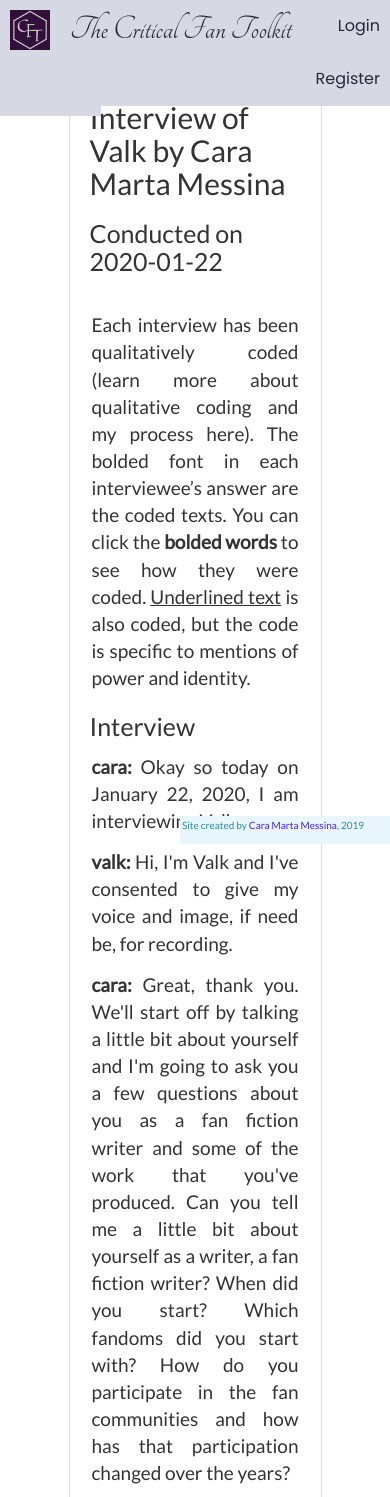
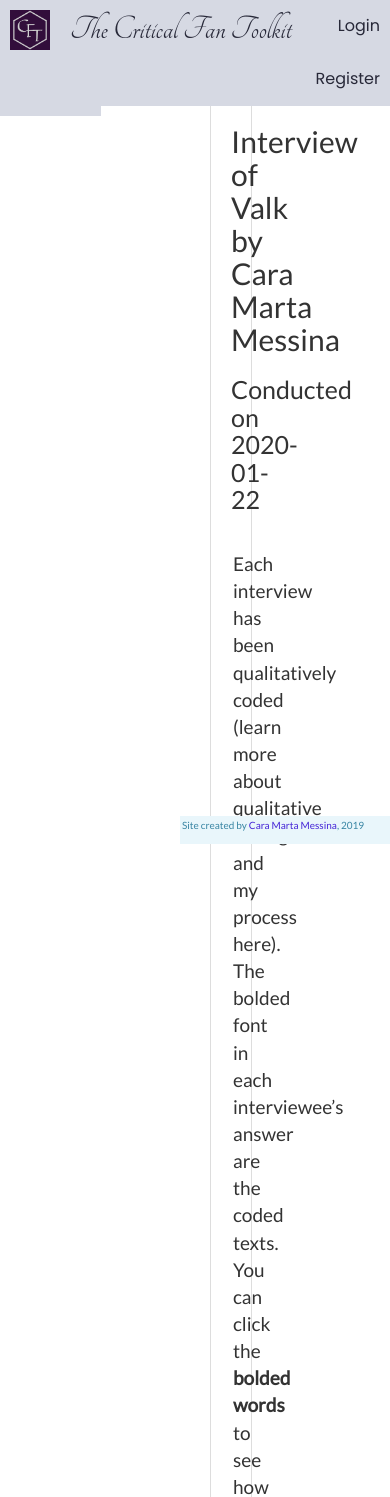
Before and after one commit to caramessina/cft-website-update, a Flask app: page /Interviews/valk in a window 390 px wide; the page is wider, and only the part inside the window is pictured. Shown: the top 1497 px of that part. Run offline with Flask 2, Linux system fonts and the light colour scheme; some libraries are stand-ins or nearby versions.

Commit message:
accepting it will look bad on mobile

```diff
--- a/CFT/static/css/main.css
+++ b/CFT/static/css/main.css
@@ -17,12 +17,20 @@ section{
   width: auto;
 }
 
-.main {
-  margin-right: 15%;
-  margin-left: 15%;
+main {
+  margin-right: 200px;
+  margin-left: 200px;
   font-size: 17px; /* Increased text to enable scrolling */
   padding: 70px 10px;
   font-family: 'Lato', sans-serif;
+}
+
+article{
+  padding: 10px 20px 40px 20px;
+  border: 1px solid #dddddd;
+  border-radius: 3px;
+  margin-bottom: 20px;
+  width: 100%;
 }
 
   h1 {
@@ -77,7 +85,7 @@ li{
   .sidebar a, .sidebutton {
     padding: 6px 8px 6px 16px;
     text-decoration: none;
-    font-size: 18px;
+    font-size: 15px;
     color: #272838;
     display: block;
     font-family: "Poppins";
@@ -96,7 +104,7 @@ li{
     outline: none;
     border: none;
     background: none;
-    font-size: 18px;
+    font-size: 15px;
     padding: 6px 8px 6px 16px;
     font-family: "Poppins";
     width: 100%;
@@ -105,7 +113,7 @@ li{
 
 
   .sidebar>button.closebtn {
-    margin-left: 200px;
+    margin-left: 160px;
     background: none;
     font-weight: bold;
     padding: 6px 6px 6px 6px;
@@ -327,14 +335,6 @@ font-size:10px
   position: relative;
   overflow: hidden;
 
-  }
-
-  main>article{
-    padding: 10px 20px 40px 20px;
-    border: 1px solid #dddddd;
-    border-radius: 3px;
-    margin-bottom: 20px;
-    width: 100%;
   }
 
 .carousel img{
--- a/CFT/templates/about.html
+++ b/CFT/templates/about.html
@@ -2,7 +2,6 @@
 
 {% block body %}
 
-<article>
   <section><h1>About the Critical Fan Toolkit (CFT)</h1>
     <p>How can fans invest in antiracist, anti-misogynistic, anti-ableist, and anti-heteronormativity in our everyday fan practices? Even when the texts we love have glaring misrepresentations or complete erasures of people from particular backgrounds, how can we engage and celebrate these texts while still being critical of them? This toolkit seeks to explore and provide guidelines for bettering our everyday practices to be more ethical, critical, and justice-centered fans.
 </p>
@@ -43,6 +42,6 @@
 </section>
 
 <p><strong>More to come soon!</strong></p>
-</article>
+
 
 {% endblock %}
--- a/CFT/templates/about_dissertation/framework.html
+++ b/CFT/templates/about_dissertation/framework.html
@@ -2,7 +2,6 @@
 
 {% block body %}
 
-<article>
 <h1>Dissertation Framework</h1>
 <p>Everyone is a fan of something, but I don’t need to tell you that. Fan communities can be found everywhere, from online forums, to conventions like ComicCon or RuPaul's DragCon, to the parking lot of a baseball game, to a concert hall. Fans have shaped our culture and how texts are consumed; they speak, and production companies and textual creators listen. Fan communities develop and implement particular practices, and often these practices shift depending on the context. This project explores particular practices in fanfiction–specifically fanfiction written about <cite>The Legend of Korra</cite> and <cite>Game of Thrones</cite>–that resist white supremacy, racism, misogyny, and ableism. In a sense, everyday fan practices can challenge normative, harmful narratives to instead celebrate all types of bodies, knowledge, and identities that are often ignored, erased, or have violence enacted upon in the texts we consume and how we choose to respond to these texts.</p>
 
@@ -33,7 +32,7 @@
 <li>How can critical fan pedagogies be made useable for instructors and fans alike?</li>
 </ul>
 <!-- <p>To read more about how these research questions are answered,visit the methods section (section not public yet). -->
-</article>
+
 
 
 {% endblock %}
--- a/CFT/templates/fandom_by_numbers/analysis.html
+++ b/CFT/templates/fandom_by_numbers/analysis.html
@@ -1,7 +1,6 @@
 {% extends 'layout.html' %}
 
 {% block body %}
-<article>
 <h1>Fandoms by Numbers</h1>
 <p>Both <em>The Legend of Korra</em> (TLoK) and <em>Game of Thrones</em> (GoT) fanfics follow different patterns across time. This page demonstrates how fans respond to different canonical events in the show through the use of the fanfics metadata. By tracing patterns across time and comparing these patterns to canonical content being aired at that time, I discuss the mainstream fan practices and how these practices may or may not reflect critical fan practices. These choices reveal how fans resist or embrace values represented in the original shows.</p>
 <p>By examining larger data trends in fanfiction, I encourage readers to begin thinking about why particular practices appeal to particular fandoms. For example, why do the GoT fanfics typically prioritize depicting female/male (F/M) romances, while TLoK fanfics more often use female/female (F/F)? One answer may be that these shows lend to these different types of romantic relationships. TLoK ends with Korra and Asami (both women characters) revealing their romantic feelings to the audience, while most GoT canonical romantic pairings are between men and women characters. Fans of these shows may be replicating the romantic values, from the types of romantic relationships represented to <em>how</em> those romantic relationships are represented, shown in the shows. </p>
@@ -34,6 +33,6 @@
 
 <p><strong>More to come soon!</strong></p>
 
-</article>
+
 
 {% endblock %}
--- a/CFT/templates/fandom_by_numbers/tlok.html
+++ b/CFT/templates/fandom_by_numbers/tlok.html
@@ -1,7 +1,6 @@
 {% extends 'layout.html' %}
 
 {% block body %}
-<article>
 <h2><cite>The Legend of Korra</cite> Fandom by Numbers Storyboard</h2>
 <!-- <a class="button" data-toggle="collapse" href="#TloKRelationships" role="button" aria-expanded="false" aria-controls="collapseExample">Romance & Relationships
     </a> -->
@@ -90,5 +89,5 @@
 </center>
 </div>-->
 
-</article>
+
 {% endblock %}
--- a/CFT/templates/interviews/aria-interview-transcription.html
+++ b/CFT/templates/interviews/aria-interview-transcription.html
@@ -1,7 +1,6 @@
   {% extends 'layout.html' %}
 
         {% block body %}
-        <article>
     <h1>Interview of Aria by Cara Marta Messina</h1><h2>Conducted on 2020-02-16</h2><br/><p>Each interview has been qualitatively coded (learn more about qualitative coding and my process here). The bolded font in each interviewee’s answer are the coded texts. You can click the <strong>bolded words</strong> to see how they were coded. <u>Underlined text</u> is also coded, but the code is specific to mentions of power and identity.</p><h2>Interview</h2>
 
         <p><strong>cara:</strong> So today on February 16, 2020, I am interviewing Aria.</p>
@@ -100,5 +99,5 @@
         <p><strong>aria:</strong> <span class="code"><span class="popup" onclick="myFunction(this, 'ar115')">And to be fair, omega and alpha as being there in the far right column. <span class="power-identity"><span class="popup" onclick="myFunction(this, 'ar116')">I don't really understand ABO [alpha, beta, omega] as in general, so I can't talk. They're not as inherently sexual. They definitely struck me as relatively sexual<span class="systems-of-power-popuptext" id="ar116">Systems of Power: other</span></span></span>, and that's not<span class="popuptext" id="ar115">Code: fan-politics, genre-other</span></span></span>... I guess Korra <span class="inaudible">[inaudible 01:05:06]</span>. But it's interesting there, that you see more discussion of sexuality in that column [inaudible 01:05:17].</p>
         <p><strong>cara:</strong> Mm-hmm (affirmative). Excellent, that's a really, really good observation. Thank you. All right, so those are all the questions I have. So I'm going to turn off the recording.</p>
 
-</article>
+
         {% endblock %}
--- a/CFT/templates/interviews/dialux-interview-transcription.html
+++ b/CFT/templates/interviews/dialux-interview-transcription.html
@@ -1,7 +1,6 @@
         {% extends 'layout.html' %}
 
         {% block body %}
-        <article>
     <h1>Interview of Dialux by Cara Marta Messina</h1><h2>Conducted on 2020-02-07</h2><br/>
     <p>Each interview has been qualitatively coded (learn more about qualitative coding and my process here). The bolded font in each interviewee’s answer are the coded texts. You can click the <strong>bolded words</strong> to see how they were coded. <u>Underlined text</u> is also coded, but the code is specific to mentions of power and identity.</p>
 
@@ -908,5 +907,5 @@
             for a second.</p>
         <p><strong>dialux:</strong> Okay.</p>
 
-</article>
+
         {% endblock %}
--- a/CFT/templates/interviews/gillywulf-interview-transcription.html
+++ b/CFT/templates/interviews/gillywulf-interview-transcription.html
@@ -2,7 +2,6 @@
         {% extends 'layout.html' %}
 
         {% block body %}
-        <article>
     <h1>Interview of GillyWulf by Cara Marta Messina</h1><h2>Conducted on 2020-01-18</h2><br/>
     <p>Each interview has been qualitatively coded (learn more about qualitative coding and my process here). The bolded font in each interviewee’s answer are the coded texts. You can click the <strong>bolded words</strong> to see how they were coded. <u>Underlined text</u> is also coded, but the code is specific to mentions of power and identity.</p>
 
@@ -722,5 +721,5 @@
         <p><strong>cara:</strong> Yeah. No, they're amazing. Okay, I'm going to
             stop the audio recording.</p>
 
-</article>
+
         {% endblock %}
--- a/CFT/templates/interviews/home.html
+++ b/CFT/templates/interviews/home.html
@@ -2,7 +2,6 @@
 
 {% block body %}
 
-<article>
   <section>
 <h1>Interviews</h1>
 <p>Six fanfic writers—three who wrote <em>The Legend of Korra</em> and three who wrote <em>Game of Thrones</em> fanfics—share their experiences writing these fics, their perspectives on the fan community, and the ways in which they think about race, gender, sexuality, and/or culture in their fan engagement.  The transcribed interviews and demographic information have been published with each writers’ explicit consent (IRB number NUM).</p>
@@ -34,7 +33,4 @@
     </div>
 </section>
 
-
-</article>
-
 {% endblock %}
--- a/CFT/templates/interviews/kittya-interview-transcription.html
+++ b/CFT/templates/interviews/kittya-interview-transcription.html
@@ -2,7 +2,6 @@
         {% extends 'layout.html' %}
 
         {% block body %}
-        <article>
     <h1>Interview of Kittya Cullen by Cara Marta Messina</h1><h2>Conducted on 2020-01-13</h2><br/>
     <p>Each interview has been qualitatively coded (learn more about qualitative coding and my process here). The bolded font in each interviewee’s answer are the coded texts. You can click the <strong>bolded words</strong> to see how they were coded. <u>Underlined text</u> is also coded, but the code is specific to mentions of power and identity.</p>
 
@@ -743,5 +742,4 @@
         <p><strong>cara:</strong> No, thank you so much. Okay, wait. I'm just
             going to stop this audio recording.</p>
 
-</article>
         {% endblock %}
--- a/CFT/templates/interviews/valk-interview-transcription.html
+++ b/CFT/templates/interviews/valk-interview-transcription.html
@@ -1,8 +1,7 @@
 
         {% extends 'layout.html' %}
 
-        {% block body %}
-        <article>
+        {% block body %}s
     <h1>Interview of Valk by Cara Marta Messina</h1><h2>Conducted on 2020-01-22</h2><br/>
     <p>Each interview has been qualitatively coded (learn more about qualitative coding and my process here). The bolded font in each interviewee’s answer are the coded texts. You can click the <strong>bolded words</strong> to see how they were coded. <u>Underlined text</u> is also coded, but the code is specific to mentions of power and identity.</p>
 
@@ -551,5 +550,5 @@
             the recording.</p>
         <p><strong>valk:</strong> Okay.</p>
 
-</article>
+
         {% endblock %}
--- a/CFT/templates/interviews/writegirl-interview-transcription.html
+++ b/CFT/templates/interviews/writegirl-interview-transcription.html
@@ -2,7 +2,6 @@
         {% extends 'layout.html' %}
 
         {% block body %}
-        <article>
     <h1>Interview of WriteGirl by Cara Marta Messina</h1><h2>Conducted on 2020-01-19</h2><br/>
     <p>Each interview has been qualitatively coded (learn more about qualitative coding and my process here). The bolded font in each interviewee’s answer are the coded texts. You can click the <strong>bolded words</strong> to see how they were coded. <u>Underlined text</u> is also coded, but the code is specific to mentions of power and identity.</p>
 
@@ -753,5 +752,5 @@
             this.</p>
 
 
-</article>
+
         {% endblock %}
--- a/CFT/templates/layout.html
+++ b/CFT/templates/layout.html
@@ -2,7 +2,7 @@
 <html lang="en" dir="ltr">
   <head>
     <meta charset="utf-8">
-     <meta name="viewport" content="width=device-width, initial-scale=1.0,width=800">
+     <meta name="viewport" content="width=device-width, initial-scale=1.0">
     {% if title %}
     <title>Crtitical Fan Toolkit - {{ title }}</title>
     {% else %}
@@ -58,8 +58,8 @@ var i;
 /*FOR SIDEBAR*/
 
 function openNav() {
-  document.getElementById("mySidebar").style.width = "17%";
-  document.getElementById("main").style.marginLeft = "17%";
+  document.getElementById("mySidebar").style.width = "200px";
+  document.getElementById("main").style.marginLeft = "200px";
 }
 
 function closeNav() {
--- a/CFT/templates/teaching/about_cfp.html
+++ b/CFT/templates/teaching/about_cfp.html
@@ -1,7 +1,6 @@
 {% extends 'layout.html' %}
 
 {% block body %}
-<article>
   <h1>About Critical Fan Pedagogy</h1>
 
 <h2>Introduction</h2>
@@ -34,7 +33,7 @@
 
   <h2>More to come!</h2>
 
-</article>
+
 
 
 
--- a/CFT/templates/teaching/cfp_resources_instructors.html
+++ b/CFT/templates/teaching/cfp_resources_instructors.html
@@ -1,7 +1,6 @@
 {% extends 'layout.html' %}
 
 {% block body %}
-<article>
   <h1>Critical Fan Pedagogy Resources for Instructors</h1>
 
   <section>
@@ -37,5 +36,5 @@
 <p>In her book <em>The Dark Fantastic</em>, Thomas reiterated the importance representation plays in childhood development. She specifically points the "imagination gap" in hegemonic cultures, in which particular groups of people-- usually Black, Indigenous, People of Color (BIPOC)--are represented in only a handful of ways. This imagination gap reifies to young BIPOC children that there are limitations for what they can do. For Thomas, representation is critical for addressing this imagination gap and resisting the systems that may attempt to silence or hinder BIPOC children. Critical fan pedagogy is one method to have students think through hegemonic representations, but also actively resist the imagination gaps themselves. </p>
 </section>
 
-</article>
+
 {% endblock %}
--- a/CFT/templates/teaching/home.html
+++ b/CFT/templates/teaching/home.html
@@ -2,7 +2,6 @@
 
 {% block body %}
 
-<article>
   <h1>Critical Fan Pedagogy</h1>
   <p>Much of this dissertation has defined critical fan practices and uptakes, examining overall trends in two fandoms as well as speaking with fans who incorporate critical fan practices in their work. For instructors working with students everyday, how can we bring these themes and ideas into traditional classroom? What is critical fan pedagogy? What may some assignments or a syllabus look like? How can we assess writers’ critical fan practices in the classroom? What challenges may we run into? </p>
 
@@ -27,7 +26,7 @@
 <h2>CFP Definition</h2>
 <p><strong>Critical fan pedagogy</strong> cultivates and strengthens critical awareness through fans' participation in fan genres and communities. This participation is a form of praxis, or the embodiment of theory in practice; praxis is central to fan communities, as there are fan politics and theories that shape community building and participation. Through these critical social actions, fans can actively resist hegemonic and often oppressive ideologies that appear across mainstream cultural materials as well as the very communities in which they participate. In other words, we look to fan practices to define critical fan pedagogy; we look to the work they are always-already creating to better understand how these practices are, in fact, pedagogical.</p>
 <p>Pedagogy, in its simplest definition, are the methods and theory that drive teaching and learning. Every teacher has their own pedagogy, some which are explicit and some which are implicit. While pedagogy is mainly discussed in the context of a classroom, teaching and learning does not need to stop there. To read more about critical fan pedagogy, see the <a href="{{ url_for('about_cfp') }}">"Defining Critical Fan Pedagogy"</a> section. </p>
-</article>
+
 
 
 {% endblock %}
--- a/CFT/templates/teaching/resources/cfp_syllabus.html
+++ b/CFT/templates/teaching/resources/cfp_syllabus.html
@@ -1,7 +1,6 @@
 {% extends 'layout.html' %}
 
 {% block body %}
-<article>
 <h1>Sample Course: Critical Fan Studies Research Methods</h1>
 <p>Discipline: Rhetoric and Composition, Upper Level Undergraduate Course on Rhet/Comp Research Methods</p>
 <p>Syllabus created by Cara Marta Messina, 2020</p>
@@ -240,6 +239,6 @@
 
 <p><strong><a href="#ass4">Final Assignment Due (DATE)</a></strong></p>
 
-</article>
+
 
 {% endblock %}
```
Also changed, not shown: CFT/templates/fandom_by_numbers/GOT.html (+1 -2 lines), CFT/templates/interviews/qualitative_coding.html (+1 -2 lines).
